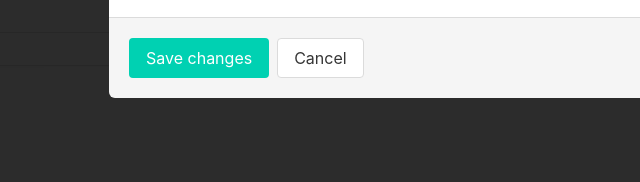
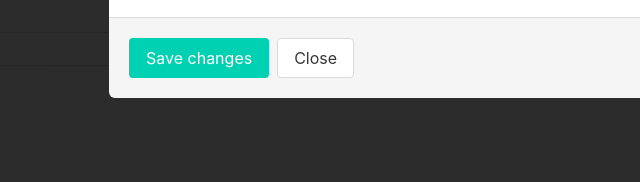
Before and after one commit to hnefatafl01/q1, a plain HTML site: page project/form-page/index.html in a window 1280 px wide. Both pictures are taken after typing "2020-01-15", "5", "5", "5", "Sample" into the empty fields and a click on the button "Submit". Shown: the part 479-661 px from the top of the page, 211-851 px from the left. Drawn offline with nearby package versions, Linux system fonts and the light colour scheme; no server answers.

Commit message:
deployed MVP

```diff
--- a/project/form-page/index.html
+++ b/project/form-page/index.html
@@ -72,7 +72,7 @@
           </section>
           <footer class="modal-card-foot">
             <a id="saveExercise" class="button is-primary">Save changes</a>
-            <a id="cancel" class="button">Cancel</a>
+            <a id="cancel" class="button">Close</a>
           </footer>
         </div>
       </div>
--- a/project/scripts/app.js
+++ b/project/scripts/app.js
@@ -102,7 +102,6 @@ $(document).ready(function() {
        $('#log').append("<div>"+ lastExercise["Date"] + ": "+"</div>");
        $('#log').append("<div>"+ lastExercise["exercise"] +" "+ lastExercise["sets"]+"x"+lastExercise["repetitions"]+"x"+lastExercise["load"] + "pounds" + "<div>");
        $('#log').append("<div>"+ "Notes: " + lastExercise["notes"]+"</div>");
-      // console.log(lastExercise["Date"] + ": " + lastExercise["exercise"] +" "+ lastExercise["sets"]+"x"+lastExercise["repetitions"]+"x"+lastExercise["load"]+lastExercise["notes"]);
     }
 });
 
```
